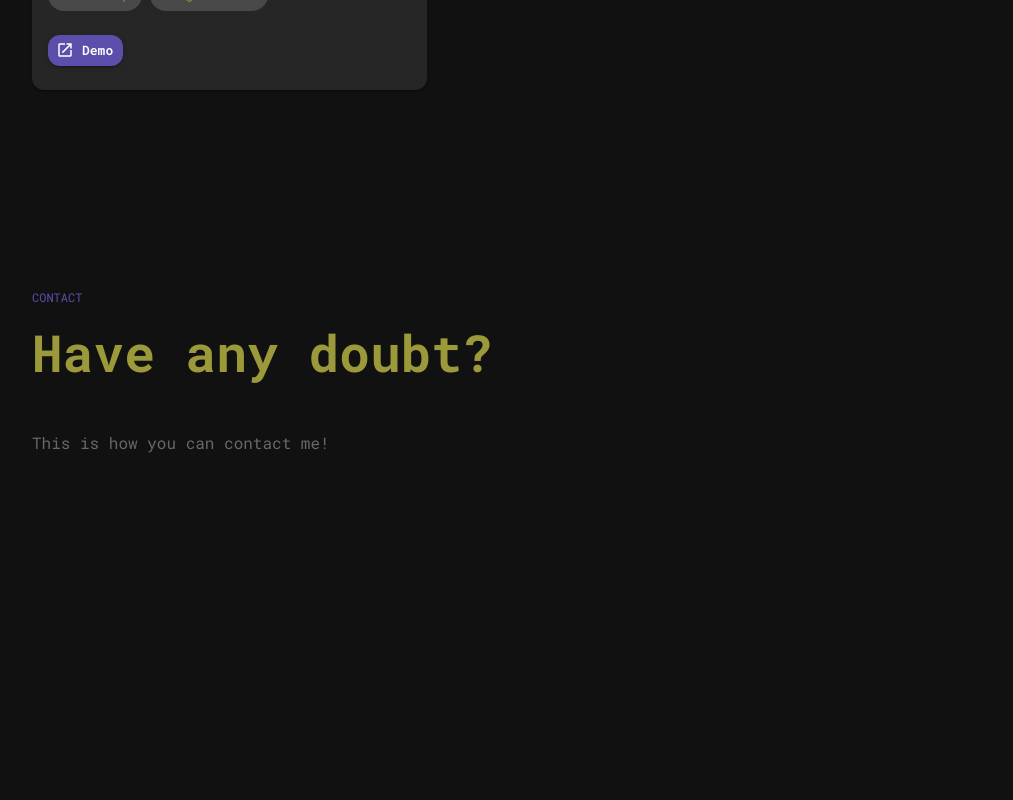
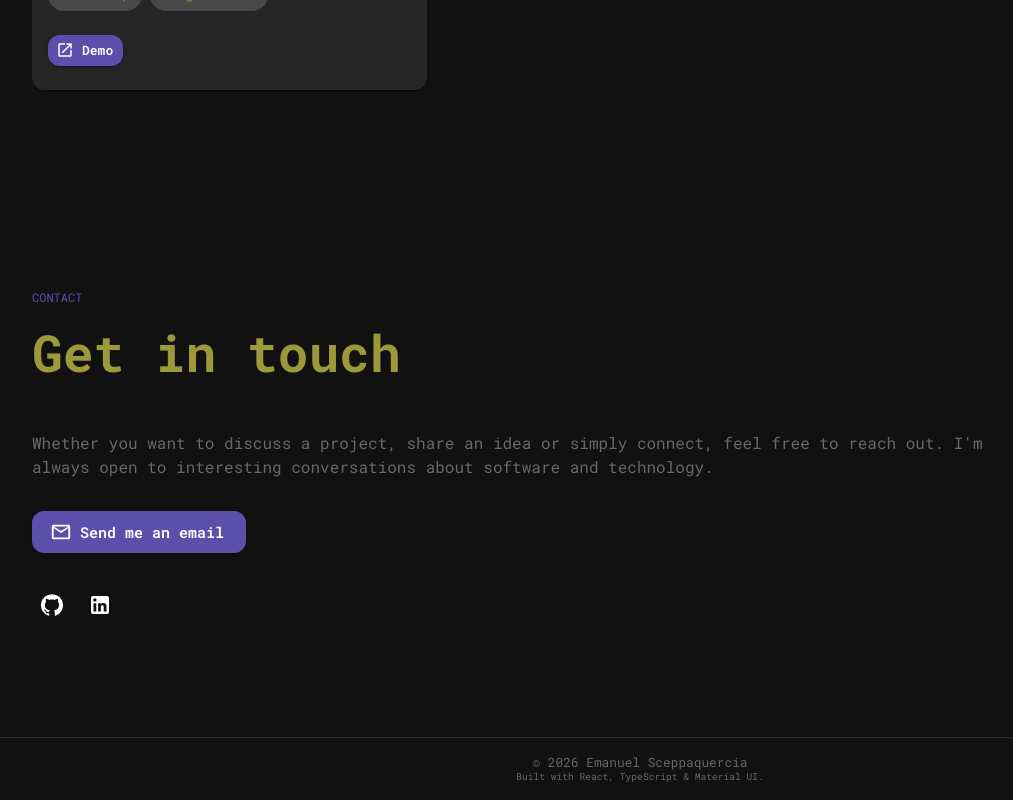
Before and after one commit to r-emanuel-sceppaquercia/portfolio, a React (Vite) app in the folder Modules/Frontend/: page / in a window 1280 px wide. Shown: the part 3396-4196 px from the top of the page, without its empty margins (0-1013 px from the left). Before the commit the page ends 3947 px from the top, so only its background shows below. Built offline with nearby package versions, Linux system fonts and the light colour scheme.

Commit message:
Contact section finished. Footer added. Unused images deleted

```diff
--- a/Modules/Frontend/src/App.tsx
+++ b/Modules/Frontend/src/App.tsx
@@ -1,9 +1,10 @@
 import { MainLayout } from "@layouts/MainLayout";
-import Hero from "@/sections/Hero";
-import { About } from "./sections/About";
-import { Skills } from "./sections/Skills";
-import { Projects } from "./sections/Projects";
-import { Contact } from "./sections/Contact";
+import Hero from "@sections/Hero";
+import { About } from "@sections/About";
+import { Skills } from "@sections/Skills";
+import { Projects } from "@sections/Projects";
+import { Contact } from "@sections/Contact";
+import Footer from "@components/footer/Footer";
 
 export function App() {
   return (
@@ -14,6 +15,7 @@ export function App() {
         <Skills />
         <Projects />
         <Contact />
+        <Footer />
       </MainLayout>
     </>
   );
--- /dev/null
+++ b/Modules/Frontend/src/components/footer/Footer.tsx
@@ -0,0 +1,24 @@
+import { Box, Divider } from "@mui/material";
+import { AppTypography } from "../common";
+
+export default function Footer() {
+  return (
+    <Box component="footer" sx={{ py: 2, textAlign: "center" }}>
+      <Divider sx={{ mb: 2 }} />
+      <AppTypography
+        variant="h5"
+        color="textSecondary"
+        sx={{ fontSize: "0.8rem" }}
+      >
+        © 2026 Emanuel Sceppaquercia
+      </AppTypography>
+      <AppTypography
+        variant="h5"
+        color="textSecondary"
+        sx={{ fontSize: "0.6rem" }}
+      >
+        Built with React, TypeScript & Material UI.
+      </AppTypography>
+    </Box>
+  );
+}
--- a/Modules/Frontend/src/sections/Contact.tsx
+++ b/Modules/Frontend/src/sections/Contact.tsx
@@ -1,13 +1,56 @@
-import { AppSection, AppTypography, SectionHeader } from "@/components/common";
+import {
+  AppButton,
+  AppSection,
+  AppTypography,
+  SectionHeader,
+} from "@/components/common";
+import { IconButton, Stack } from "@mui/material";
+import EmailOutlinedIcon from "@mui/icons-material/EmailOutlined";
+import GitHubIcon from "@mui/icons-material/GitHub";
+import LinkedInIcon from "@mui/icons-material/LinkedIn";
 
 export function Contact() {
   return (
     <AppSection id="contact">
-      <SectionHeader overline="CONTACT" title="Have any doubt?" />
+      <SectionHeader overline="CONTACT" title="Get in touch" />
 
       <AppTypography color="textSecondary" sx={{ maxWidth: 1000 }}>
-        This is how you can contact me!
+        Whether you want to discuss a project, share an idea or simply connect,
+        feel free to reach out. I'm always open to interesting conversations
+        about software and technology.
       </AppTypography>
+
+      <AppButton
+        variant="contained"
+        size="large"
+        startIcon={<EmailOutlinedIcon />}
+        href="mailto:your@email.com"
+        sx={{ mt: 4 }}
+      >
+        Send me an email
+      </AppButton>
+
+      <Stack direction="row" spacing={1} sx={{ mt: 4 }}>
+        <IconButton
+          component="a"
+          href="https://github.com/r-emanuel-sceppaquercia"
+          target="_blank"
+          rel="noopener noreferrer"
+          aria-label="GitHub"
+        >
+          <GitHubIcon />
+        </IconButton>
+
+        <IconButton
+          component="a"
+          href="https://www.linkedin.com/in/emanuel-sceppaquercia/"
+          target="_blank"
+          rel="noopener noreferrer"
+          aria-label="LinkedIn"
+        >
+          <LinkedInIcon />
+        </IconButton>
+      </Stack>
     </AppSection>
   );
 }
--- a/Modules/Frontend/src/theme/colors.ts
+++ b/Modules/Frontend/src/theme/colors.ts
@@ -1,7 +1,7 @@
 export const colors = {
   background: "#111111",
   surface: "#1A1A1A",
-  primary: "#5c4fac",
+  primary: "rgb(92, 79, 172)",
   secondary: "#A5A5A5",
   text: "#9c993b",
   textSecondary: "#676869",
```
Also changed, not shown: Modules/Frontend/public/images/concept_boss_mock.jpg (deleted), Modules/Frontend/public/images/stalker_dioram_mock.jpg (deleted).
